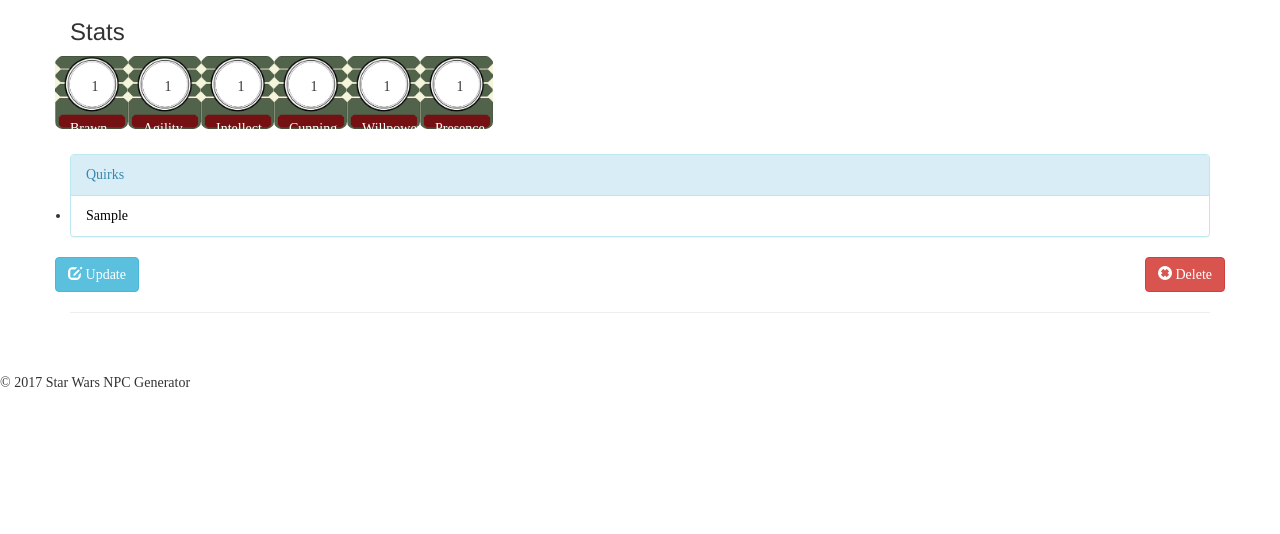
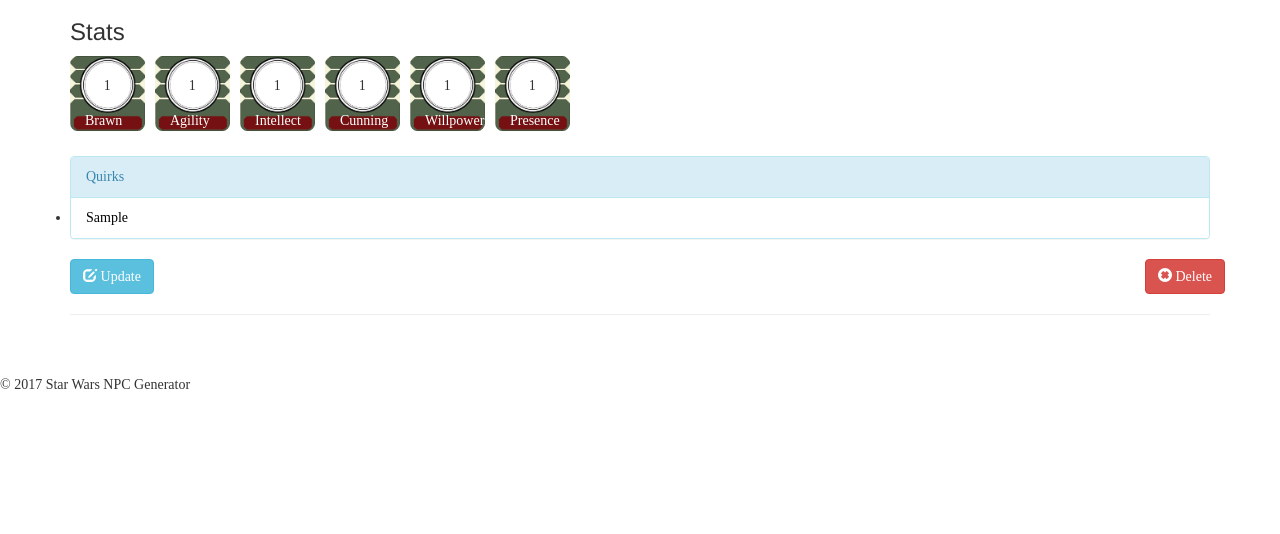
Before and after one commit to Emojones/SWnpcGenerator, an ASP.NET MVC app: page /Home/SavedNPC in a window 1280 px wide. Shown: the part 177-711 px from the top of the page. Run offline with ASP.NET Core 8 and stand-ins for ASP.NET MVC 5, Linux system fonts and the light colour scheme; tables that the repository leaves empty hold one stand-in row (values such as "Sample post"); the project's own start-up code is not run, and a stand-in starts its controllers and pages; some libraries are stand-ins or nearby versions.

Commit message:
Style changes

```diff
--- a/SWnpcGenerator/Content/Site.css
+++ b/SWnpcGenerator/Content/Site.css
@@ -35,14 +35,18 @@ body {
 
 .nameSpecies div {
     background-image: url("../imgs/GrayPanel.png");
-    width:auto;
-    height: auto;
 }
 
 /* Stat block formatting */
 .stats {
     padding-bottom: 25px;
 }
+
+.row {
+    padding-left: 15px;
+}
+
+
 
 .stats > div {
     background-color: beige;
@@ -79,20 +83,26 @@ footer {
     background-image: url("/imgs/statblock.png");
     background-size: contain;
     background-repeat: no-repeat;
-    height: 73px;
-    width: 73px;
+    width: 75px;
+    height: 75px;
+    margin-right: 10px;
+    position: relative;
 
 }
 
 .statLabel {
-    margin: 50%;
-    display: inline-block;
+    position: absolute;
+    bottom: 47%;
+    left: 45%;
+    text-align: center;
 }
 
 
 .attribute {
-    align-content: center;
-    text-align: center;
+
     color: white;
-    display: inline-block;
+    display: block;
+    position: absolute;
+    bottom: 0px;
+    vertical-align:middle;
  }
```
